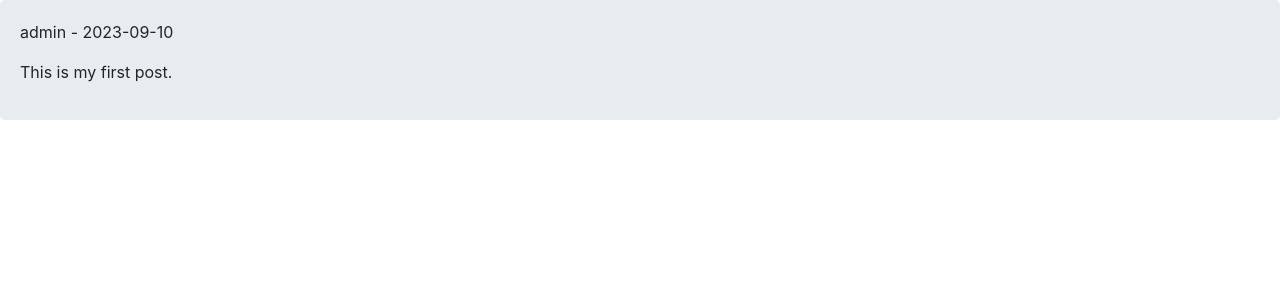
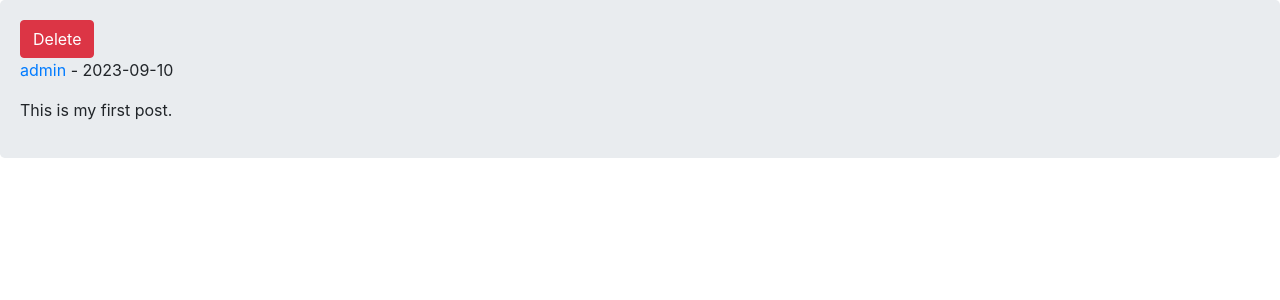
Before and after one commit to mm-pazouki/SimpleSocialMedia, a Django app: a page that uses home/templates/home/detail.html in a window 1280 px wide. Shown: the part 56-356 px from the top of the page. Run offline with Django 4.2, Linux system fonts and the light colour scheme; a user stored in the database is signed in; data comes from the database, SQL or seed files in the repository.

Commit message:
delete post

```diff
--- a/home/templates/home/detail.html
+++ b/home/templates/home/detail.html
@@ -1,6 +1,9 @@
 {% extends 'base.html' %}
 
 {% block content %}
-    <p>{{ post.user.username }} - {{ post.updated|date:"Y-H-d" }}</p>
+    {% if request.user.id == post.user.id %}
+        <a href="{% url 'home:post_delete' post.id %}" class="btn btn-danger">Delete</a>
+    {% endif %}
+    <p><a href="{% url 'account:user_profile' post.user.id %}" >{{ post.user.username }}</a> - {{ post.updated|date:"Y-H-d" }}</p>
     <p>{{ post.body }}</p>
 {% endblock %}
--- a/home/urls.py
+++ b/home/urls.py
@@ -5,4 +5,5 @@ app_name = 'home'
 urlpatterns = [
     path('', views.HomeView.as_view(), name='home'),
     path('post/<int:post_id>/<slug:post_slug>/', views.PostDetailView.as_view(), name='post_detail'),
+    path('post/delete/<int:post_id>/', views.PostDeleteView.as_view(), name='post_delete'),
 ]
--- a/home/views.py
+++ b/home/views.py
@@ -1,6 +1,8 @@
-from django.shortcuts import render
+from django.shortcuts import render, redirect
 from django.views import View
 from .models import Post
+from django.contrib.auth.mixins import LoginRequiredMixin
+from django.contrib import messages
 
 
 class HomeView(View):
@@ -15,3 +17,15 @@ class PostDetailView(View):
     def get(self, request, post_id, post_slug):
         post = Post.objects.get(id=post_id, slug=post_slug)
         return render(request, 'home/detail.html', {'post': post})
+
+
+class PostDeleteView(LoginRequiredMixin ,View):
+
+    def get(self, request, post_id):
+        post = Post.objects.get(pk=post_id)
+        if post.user.id == request.user.id:
+            post.delete()
+            messages.success(request, 'Post deleted successfully', 'success')
+        else:
+            messages.error(request, 'You cant delete this post', 'danger')
+        return redirect('home:home')
```
